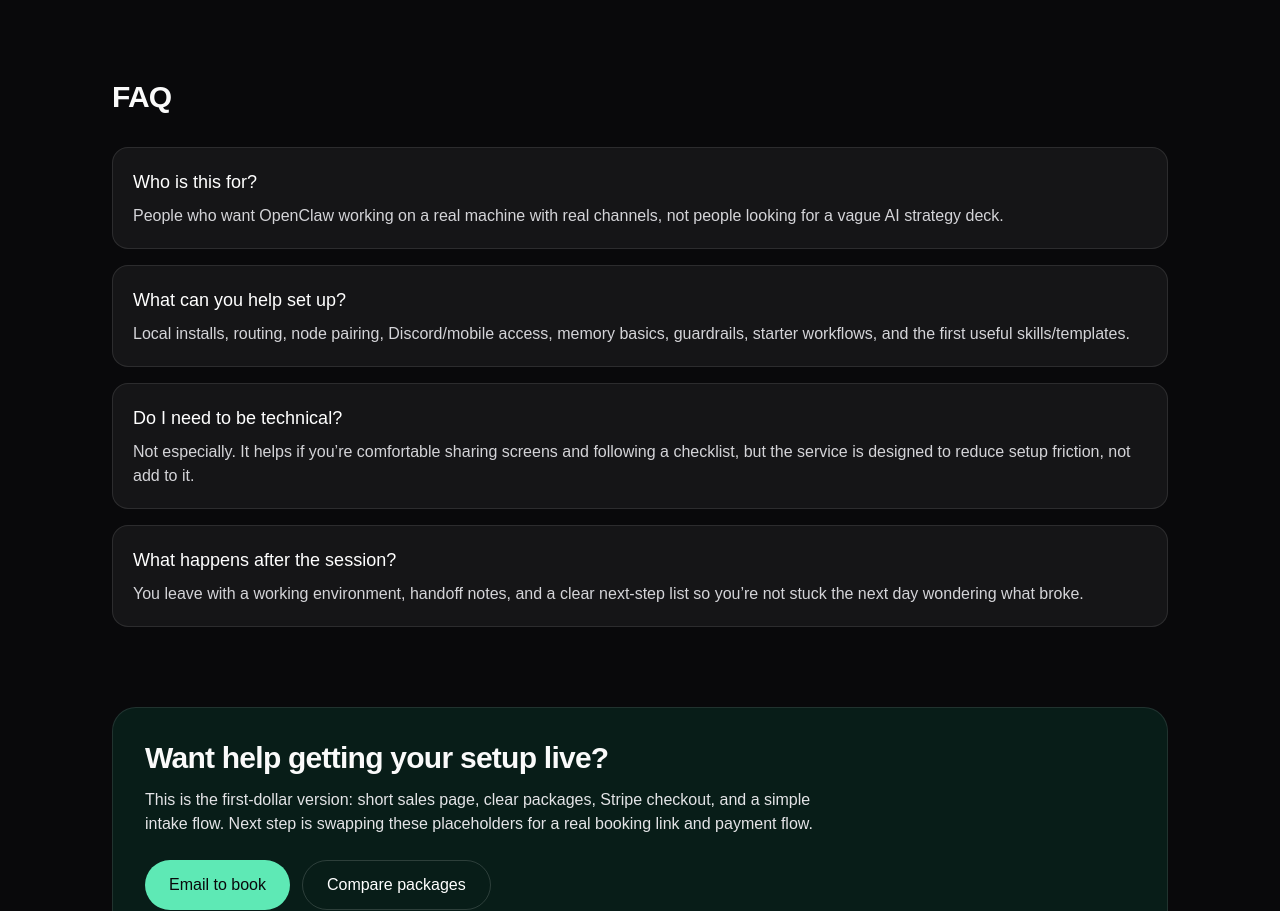
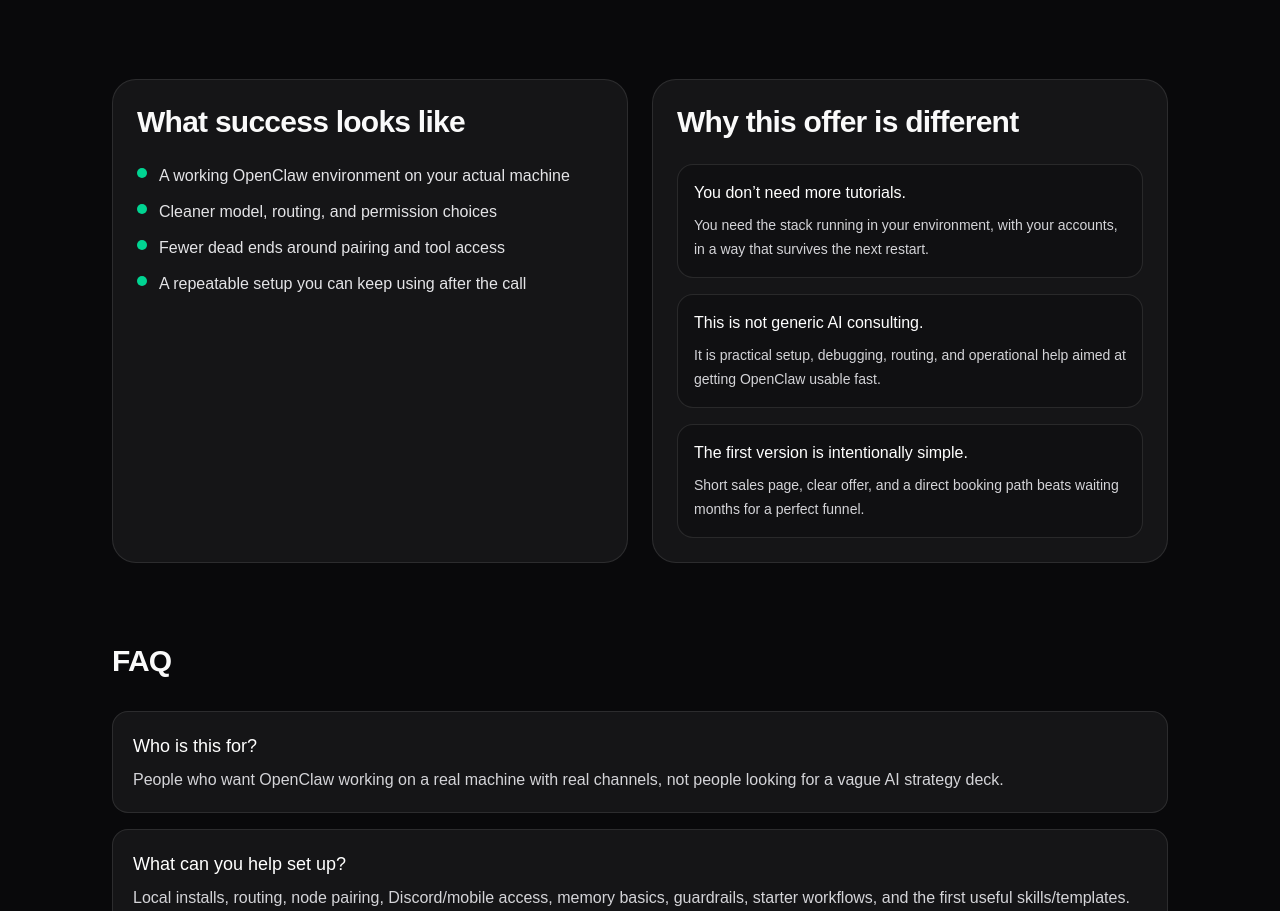
Before and after one commit to Jadkins333/openclaw-setup-service-v2, a Next.js app: page / in a window 1280 px wide. Shown: the part 1889-2800 px from the top of the page. Built offline with nearby package versions, Linux system fonts and the light colour scheme.

Commit message:
Improve landing page positioning and CTA

```diff
--- a/src/app/page.tsx
+++ b/src/app/page.tsx
@@ -58,6 +58,28 @@
     question: "What happens after the session?",
     answer:
       "You leave with a working environment, handoff notes, and a clear next-step list so you’re not stuck the next day wondering what broke.",
+  },
+];
+
+const outcomes = [
+  "A working OpenClaw environment on your actual machine",
+  "Cleaner model, routing, and permission choices",
+  "Fewer dead ends around pairing and tool access",
+  "A repeatable setup you can keep using after the call",
+];
+
+const objections = [
+  {
+    title: "You don’t need more tutorials.",
+    copy: "You need the stack running in your environment, with your accounts, in a way that survives the next restart.",
+  },
+  {
+    title: "This is not generic AI consulting.",
+    copy: "It is practical setup, debugging, routing, and operational help aimed at getting OpenClaw usable fast.",
+  },
+  {
+    title: "The first version is intentionally simple.",
+    copy: "Short sales page, clear offer, and a direct booking path beats waiting months for a perfect funnel.",
   },
 ];
 
@@ -122,6 +144,13 @@
                 </li>
               ))}
             </ul>
+
+            <div className="mt-8 rounded-2xl border border-emerald-300/20 bg-emerald-300/10 p-4">
+              <p className="text-sm font-medium text-emerald-200">Founding offer</p>
+              <p className="mt-2 text-sm leading-6 text-zinc-200">
+                Start with the smallest engagement that gets your system out of “maybe later” mode and into a working setup you can actually use.
+              </p>
+            </div>
           </aside>
         </div>
 
@@ -188,6 +217,32 @@
           </div>
         </section>
 
+        <section className="mt-20 grid gap-6 lg:grid-cols-2">
+          <div className="rounded-3xl border border-white/10 bg-white/5 p-6">
+            <h2 className="text-3xl font-semibold tracking-tight">What success looks like</h2>
+            <ul className="mt-6 space-y-3 text-zinc-200">
+              {outcomes.map((item) => (
+                <li key={item} className="flex gap-3">
+                  <span className="mt-1 h-2.5 w-2.5 rounded-full bg-emerald-400" />
+                  <span>{item}</span>
+                </li>
+              ))}
+            </ul>
+          </div>
+
+          <div className="rounded-3xl border border-white/10 bg-white/5 p-6">
+            <h2 className="text-3xl font-semibold tracking-tight">Why this offer is different</h2>
+            <div className="mt-6 space-y-4">
+              {objections.map((item) => (
+                <div key={item.title} className="rounded-2xl border border-white/10 bg-black/20 p-4">
+                  <h3 className="font-medium text-white">{item.title}</h3>
+                  <p className="mt-2 text-sm leading-6 text-zinc-300">{item.copy}</p>
+                </div>
+              ))}
+            </div>
+          </div>
+        </section>
+
         <section className="mt-20">
           <h2 className="text-3xl font-semibold tracking-tight">FAQ</h2>
           <div className="mt-8 grid gap-4">
@@ -203,14 +258,14 @@
         <section id="contact" className="mt-20 rounded-3xl border border-white/10 bg-emerald-400/10 p-8">
           <h2 className="text-3xl font-semibold tracking-tight">Want help getting your setup live?</h2>
           <p className="mt-3 max-w-2xl text-zinc-200">
-            This is the first-dollar version: short sales page, clear packages, Stripe checkout, and a simple intake flow. Next step is swapping these placeholders for a real booking link and payment flow.
+            This is the first real version of the offer: a live page, clear packages, and a direct path for people to raise their hand. Next layer is wiring in an intake form and a payment path.
           </p>
           <div className="mt-6 flex flex-col gap-3 sm:flex-row">
             <a
               href="mailto:hello@example.com?subject=OpenClaw%20Setup%20Inquiry"
               className="inline-flex items-center justify-center rounded-full bg-emerald-300 px-6 py-3 font-medium text-zinc-950 transition hover:bg-emerald-200"
             >
-              Email to book
+              Book by email
             </a>
             <a
               href="#packages"
@@ -219,6 +274,9 @@
               Compare packages
             </a>
           </div>
+          <p className="mt-4 text-sm text-zinc-300">
+            If you’re stuck on setup, routing, permissions, or pairing, send the current state and the blocker. We’ll scope the fastest path to working.
+          </p>
         </section>
       </section>
     </main>
```
